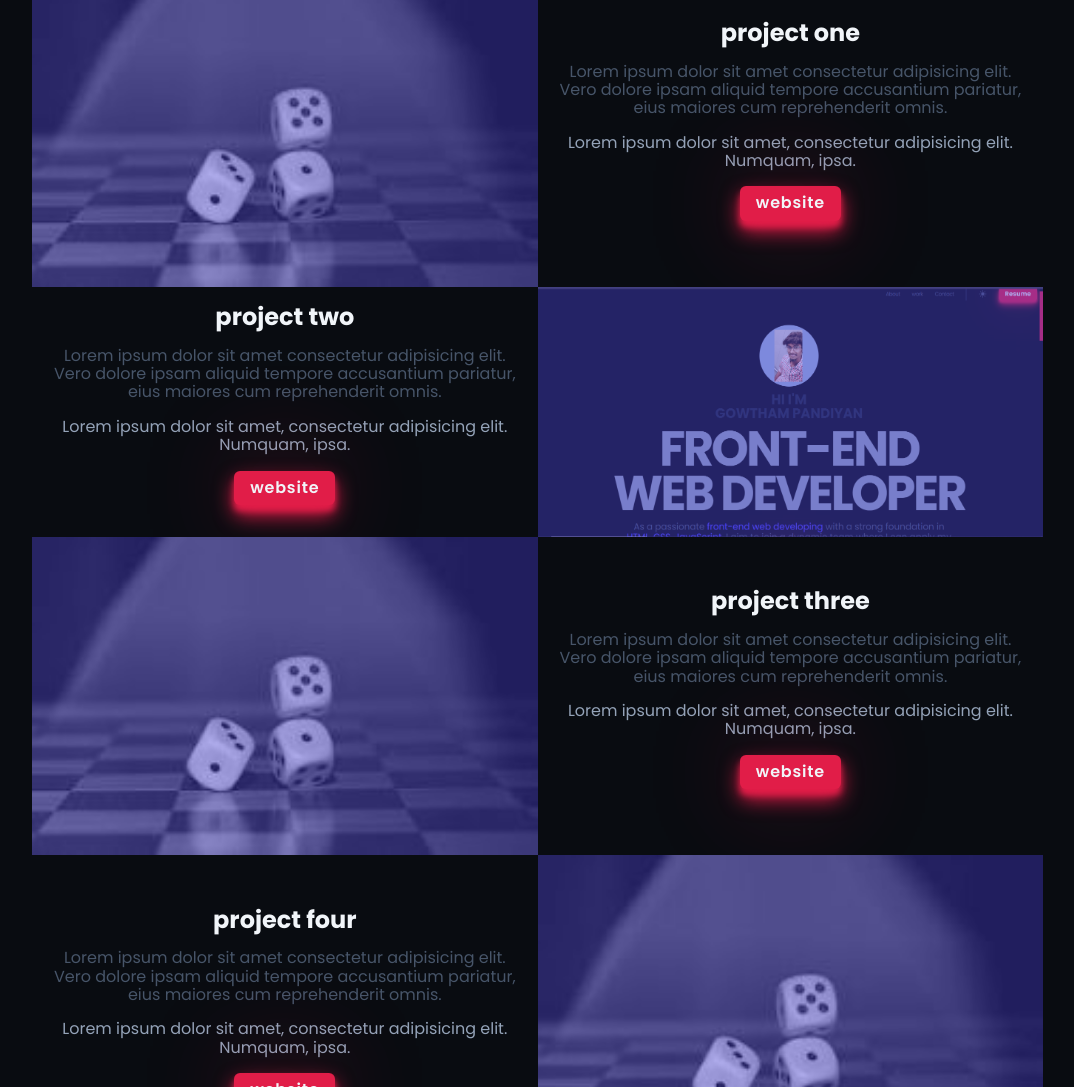
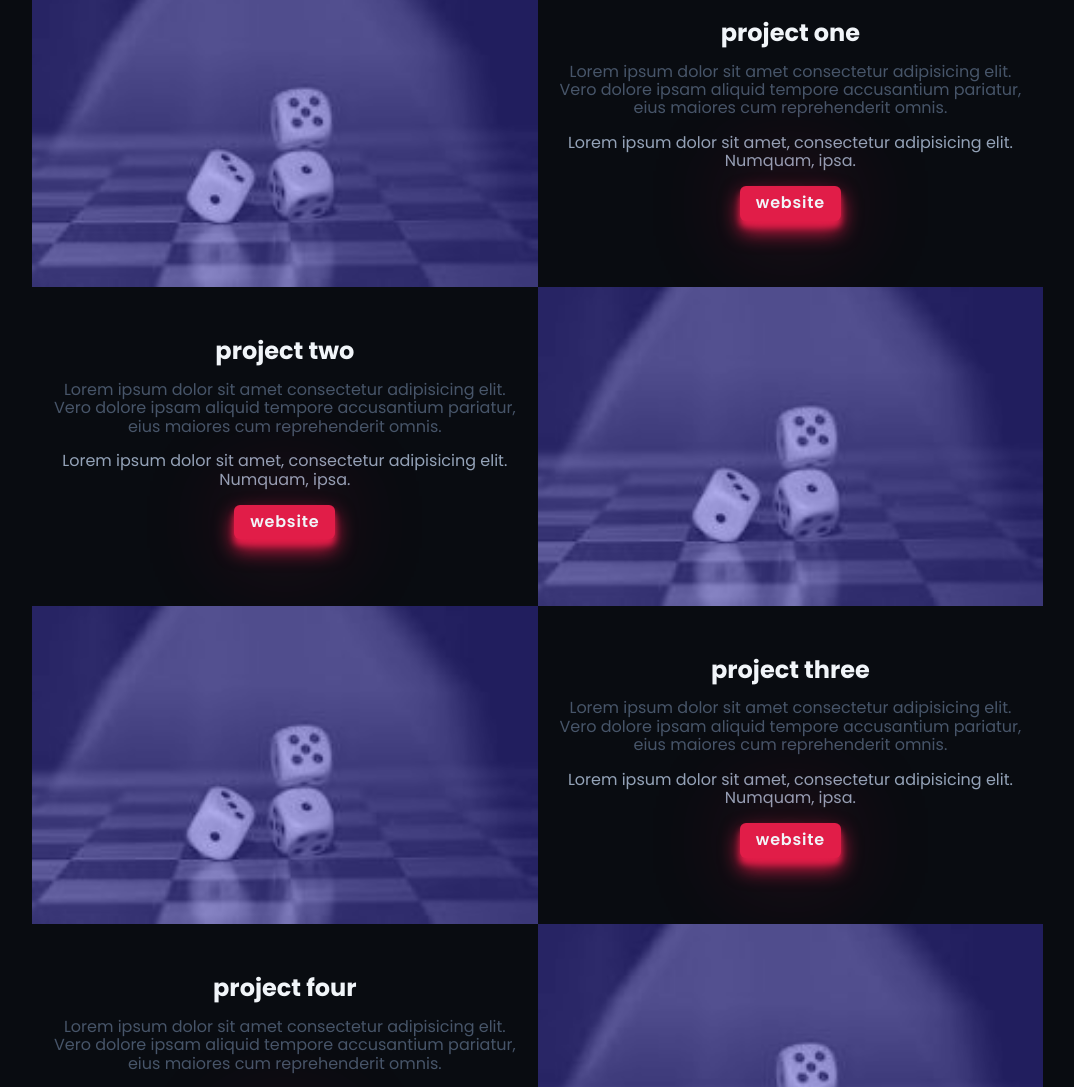
Before and after one commit to gowthampandiyank/portfolio-2, a website built with Vite: page index.html in a window 1280 px wide. Shown: the part 1580-2667 px from the top of the page, without its empty margins (136-1210 px from the left). Built offline with nearby package versions, Linux system fonts and the light colour scheme.

Commit message:
fist comment

```diff
--- a/index.html
+++ b/index.html
@@ -195,7 +195,7 @@
           <!-- project-2 -->
           <h3 class="work-project_title">portfolio</h3>
           <div class="work_wrapper work_image2">
-            <img src="public/portfolio.png" alt="project one" />
+            <img src="public/image.png" alt="project one" />
           </div>
           <div class="work_project work_content2">
             <h3 class="work_subtitle">project two</h3>
```
